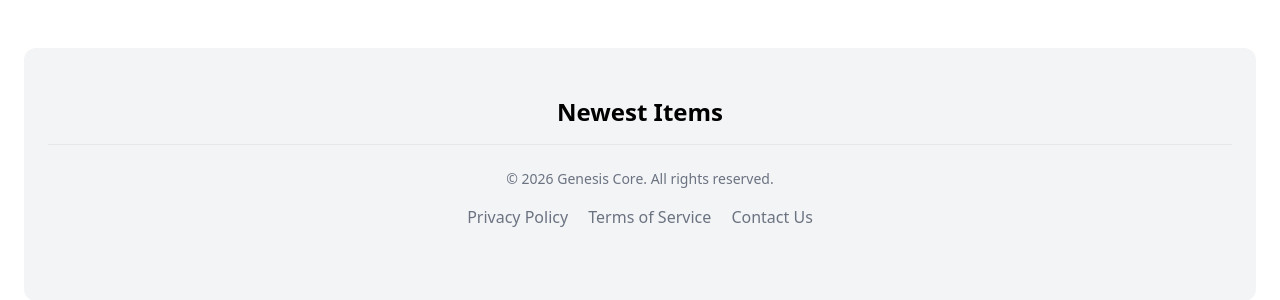
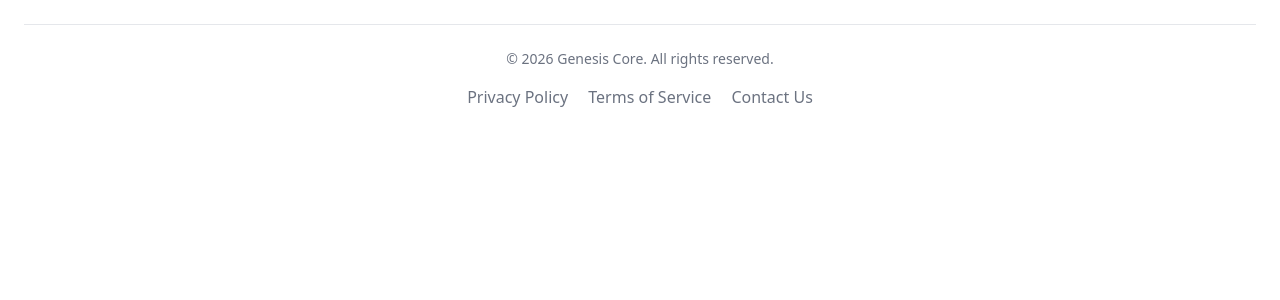
Before and after one commit to Fayadkhan8911/django-project-genesis, a Django app: page / in a window 1280 px wide. Shown: the part 81-381 px from the top of the page. Run offline with Django 5.2, Linux system fonts and the light colour scheme; some libraries are stand-ins or nearby versions.

Commit message:
index.html: cleanup

```diff
--- a/config/settings.py
+++ b/config/settings.py
@@ -13,7 +13,7 @@
 from pathlib import Path
 
 # Build paths inside the project like this: BASE_DIR / 'subdir'.
-BASE_DIR = Path(__file__).resolve().parent.parent
+BASE_DIR = Path(__file__).resolve().parent.parent #root directory of the project, it will be used to build paths for the project like templates, static files, media files, etc.
 
 
 # Quick-start development settings - unsuitable for production
--- a/core/templates/core/index.html
+++ b/core/templates/core/index.html
@@ -3,7 +3,7 @@
 {% block title %}Genesis Core - Homepage{% endblock title %}
 
 {% block content %}
-<div class=" mt-6 px-6 py-12 bg-gray-100 rounded-xl">
-    <h2 class="text-2xl font-bold mb-4 text-center">Newest Items</h2>
-    <div class="grid grid-cols-1 md:grid-cols-2 lg:grid-cols-3 gap-6">
+<div>
+
+
 {% endblock content %}
--- a/core/views.py
+++ b/core/views.py
@@ -5,9 +5,11 @@
 from item.models import category,item
 
 def index(request):
-    items = item.objects.filter(is_sold=False).order_by('-created_at')[:10] ## this is to get the latest 10 items that are not sold and order them by created_at in descending orderc
+    items = item.objects.filter(is_sold=False).order_by('-created_at')[:6] ## this is to get the latest 10 items that are not sold and order them by created_at in descending orderc
     categories = category.objects.all() ## this is to get all the categories
-    return render(request,'core/index.html', {'items': items, 'categories': categories}) ## this is to render the index.html template and pass the items and categories to the template
+    return render(request,'core/index.html', {
+        'items': items,
+        'categories': categories}) ## this is to render the index.html template and pass the items and categories to the template
 
 def contact(request):
     return render(request,'core/contact.html')
```
